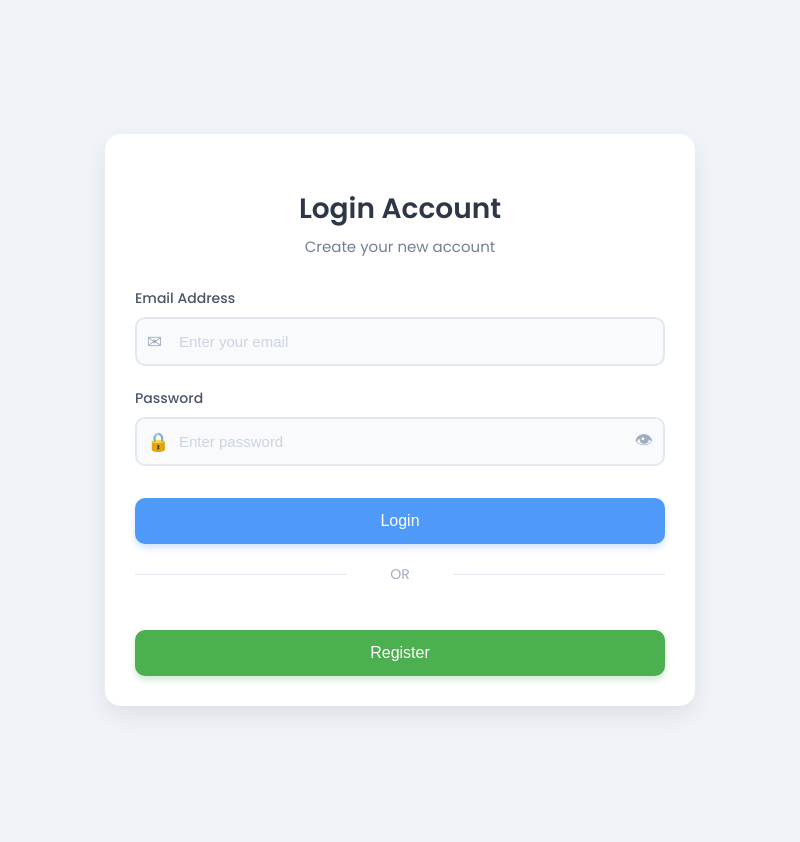
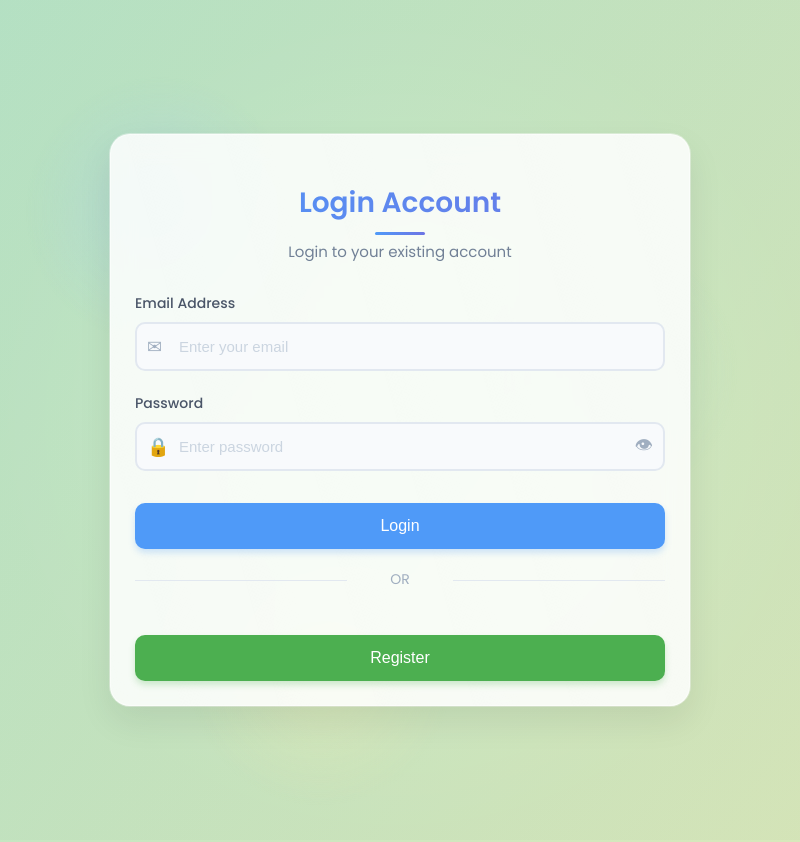
Before and after one commit to neha-mundase20/ETMF-1, an Electron app: page index.html in a window 800 px wide. Drawn offline with Linux system fonts and the light colour scheme.

Commit message:
UI Modified

```diff
--- a/index.html
+++ b/index.html
@@ -14,7 +14,7 @@
         <!-- Login Section -->
         <div id="loginSection">
             <h2>Login Account</h2>
-            <p class="subtitle">Create your new account</p>
+            <p class="subtitle">Login to your existing account</p>
 
             <div class="input-group">
                 <label for="email">Email Address</label>
--- a/styles.css
+++ b/styles.css
@@ -1,39 +1,127 @@
 /* General Styles */
 body {
     font-family: 'Poppins', sans-serif;
-    background-color: #f0f4f8;
+    background: linear-gradient(125deg, #a6d1e6 0%, #b7e4c7 50%, #f7ecb0 100%);
+    background-size: 400% 400%;
+    animation: softGradientShift 20s ease infinite;
     display: flex;
+    flex-direction: column;
+    align-items: center;
     justify-content: center;
-    align-items: center;
+    height: auto;
     min-height: 100vh;
     margin: 0;
     padding: 20px;
-    transition: background-color 0.3s ease;
+    position: relative;
+    overflow-x: hidden;
 }
 
-/* Container Box */
+
+/* Animated gradient background */
+@keyframes softGradientShift {
+    0% { background-position: 0% 50%; }
+    50% { background-position: 100% 50%; }
+    100% { background-position: 0% 50%; }
+}
+
+/* Subtle texture overlay */
+body::before {
+    content: '';
+    position: absolute;
+    width: 100%;
+    height: 100%;
+    background: radial-gradient(circle at center, transparent 30%, rgba(0, 0, 0, 0.02) 70%);
+    pointer-events: none;
+}
+
+/* Soft floating accent circles in the same color palette */
+body::after {
+    content: '';
+    position: absolute;
+    top: 0;
+    left: 0;
+    width: 100%;
+    height: 100%;
+    background-image:
+        radial-gradient(circle at 20% 25%, rgba(166, 209, 230, 0.4) 0%, rgba(166, 209, 230, 0) 15%),
+        radial-gradient(circle at 75% 44%, rgba(183, 228, 199, 0.3) 0%, rgba(183, 228, 199, 0) 18%),
+        radial-gradient(circle at 40% 80%, rgba(247, 236, 176, 0.3) 0%, rgba(247, 236, 176, 0) 16%);
+    animation: softFloat 25s ease-in-out infinite alternate;
+    pointer-events: none;
+}
+
+@keyframes softFloat {
+    0% { transform: translate(0%, 0%) scale(1); }
+    100% { transform: translate(1%, 2%) scale(1.03); }
+}
+
+/* Container Box - updated to work well with the pastel colors */
 .container {
     width: 530px;
-    background: white;
-    padding: 30px;
-    border-radius: 16px;
-    box-shadow: 0px 10px 25px rgba(0, 0, 0, 0.08);
+    background: rgba(255, 255, 255, 0.85);
+    padding: 25px;
+    border-radius: 20px;
+    box-shadow: 0 15px 35px rgba(0, 0, 0, 0.08),
+                0 0 0 1px rgba(255, 255, 255, 0.4),
+                inset 0 0 0 1px rgba(255, 255, 255, 0.5);
+    backdrop-filter: blur(12px);
     transition: transform 0.3s ease, box-shadow 0.3s ease;
+    position: relative;
+    z-index: 10;
+    overflow: hidden;
+    min-height: 500px;
 }
 
 .container:hover {
     transform: translateY(-5px);
-    box-shadow: 0px 15px 30px rgba(0, 0, 0, 0.12);
+    box-shadow: 0 20px 45px rgba(0, 0, 0, 0.1),
+                0 0 0 1px rgba(255, 255, 255, 0.5);
+}
+
+/* Subtle shiny overlay for container */
+.container::before {
+    content: "";
+    position: absolute;
+    top: -100%;
+    left: -100%;
+    width: 300%;
+    height: 300%;
+    background: linear-gradient(45deg,
+                rgba(255,255,255,0) 0%,
+                rgba(255,255,255,0.05) 50%,
+                rgba(255,255,255,0) 100%);
+    transform: rotate(30deg);
+    animation: softShine 8s infinite linear;
+    pointer-events: none;
+    z-index: -1;
+}
+
+@keyframes softShine {
+    0% { transform: translateX(-100%) rotate(30deg); }
+    100% { transform: translateX(100%) rotate(30deg); }
 }
 
 /* Section Titles */
 h2 {
     font-size: 28px;
     font-weight: 600;
-    color: #2d3748;
+    background: linear-gradient(90deg, #4f9af8, #6d74e4);
+    background-clip: text;
+    -webkit-background-clip: text;
+    color: transparent;
     margin-bottom: 5px;
     text-align: center;
-    transition: color 0.3s ease;
+    transition: all 0.3s ease;
+}
+
+h2::after {
+    content: "";
+    display: block;
+    width: 50px;
+    height: 3px;
+    background: linear-gradient(90deg, #4f9af8, #6d74e4);
+    margin: 8px auto 0;
+    border-radius: 3px;
 }
 
 .subtitle {
```
